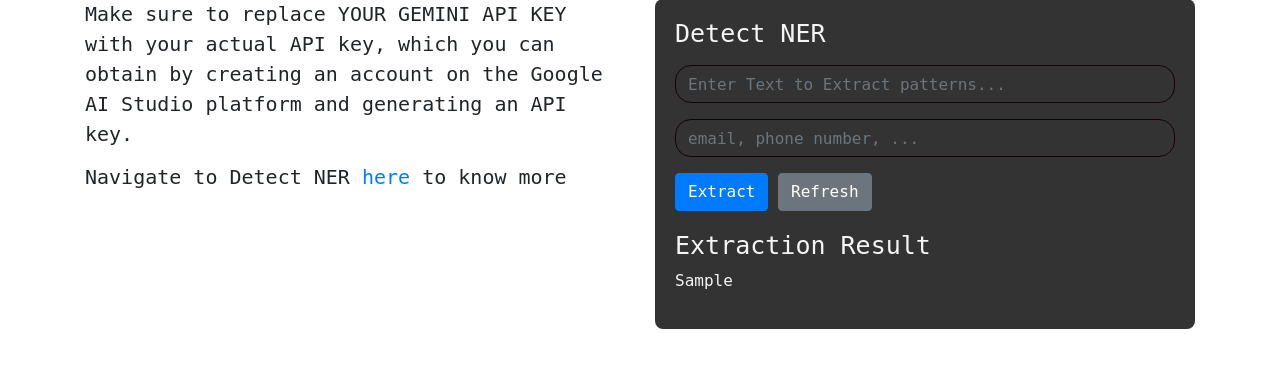
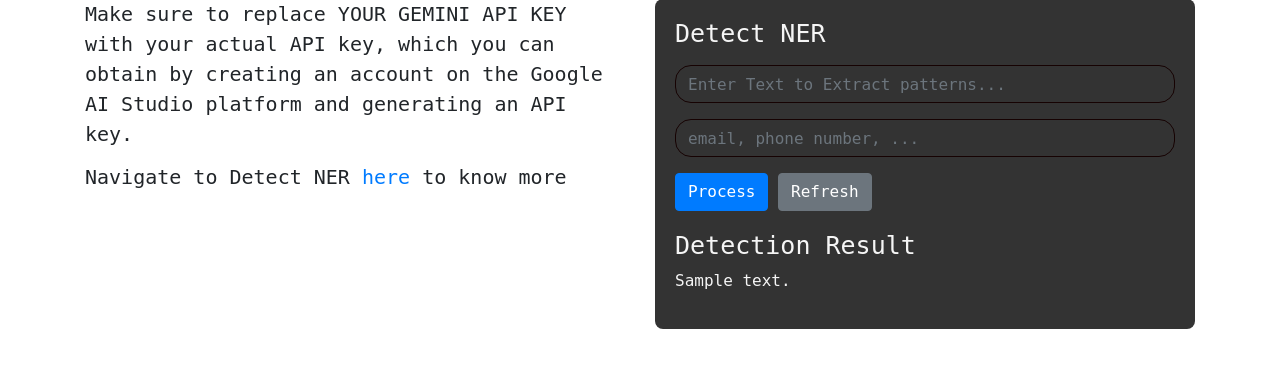
Before and after one commit to Minty-cyber/BasicLingua-Webapp, a Django app: template Lib_app/templates/Detect_NER.html in a window 1280 px wide. Shown: the part 155-530 px from the top of the page. Run offline with Django 5.2, Linux system fonts and the light colour scheme; tables that the repository leaves empty hold one stand-in row (values such as "Sample post"); the template is opened without the code that fills it: values that come from a table or form of the project are taken from there, most other values are stand-ins (such as "Sample title", 1, 10 or a date in 2020); some libraries are stand-ins or nearby versions.

Commit message:
Lib_app/templates/Detect_NER: making some changes

```diff
--- a/Lib_app/templates/Detect_NER.html
+++ b/Lib_app/templates/Detect_NER.html
@@ -32,7 +32,7 @@ Extract Patterns
                     <div class="form-group">
                         <input type="text" class="form-control" id="patterns" name="patterns" style="color: white;" placeholder="email, phone number, ..." value="{{ form.answer.value }}">
                     </div>
-                    <button id="extract-button" type="button" class="btn btn-primary">Extract</button>
+                    <button id="extract-button" type="button" class="btn btn-primary">Process</button>
                     <button id="refresh-button" type="button" class="btn btn-secondary">Refresh</button>
                 </form>
 
@@ -41,8 +41,8 @@ Extract Patterns
 
                 <div id="extraction-result" style="margin-top: 20px;">
                     {% if extracted_patterns %}
-                    <h1 style="font-size: 25px;">Extraction Result</h1>
-                    <p style="text-align: left;">{{extracted_patterns}}</p>
+                    <h1 style="font-size: 25px;">Detection Result</h1>
+                    <p style="text-align: left;">{{answer}}</p>
                     {% endif %}
                 </div>
 
```
